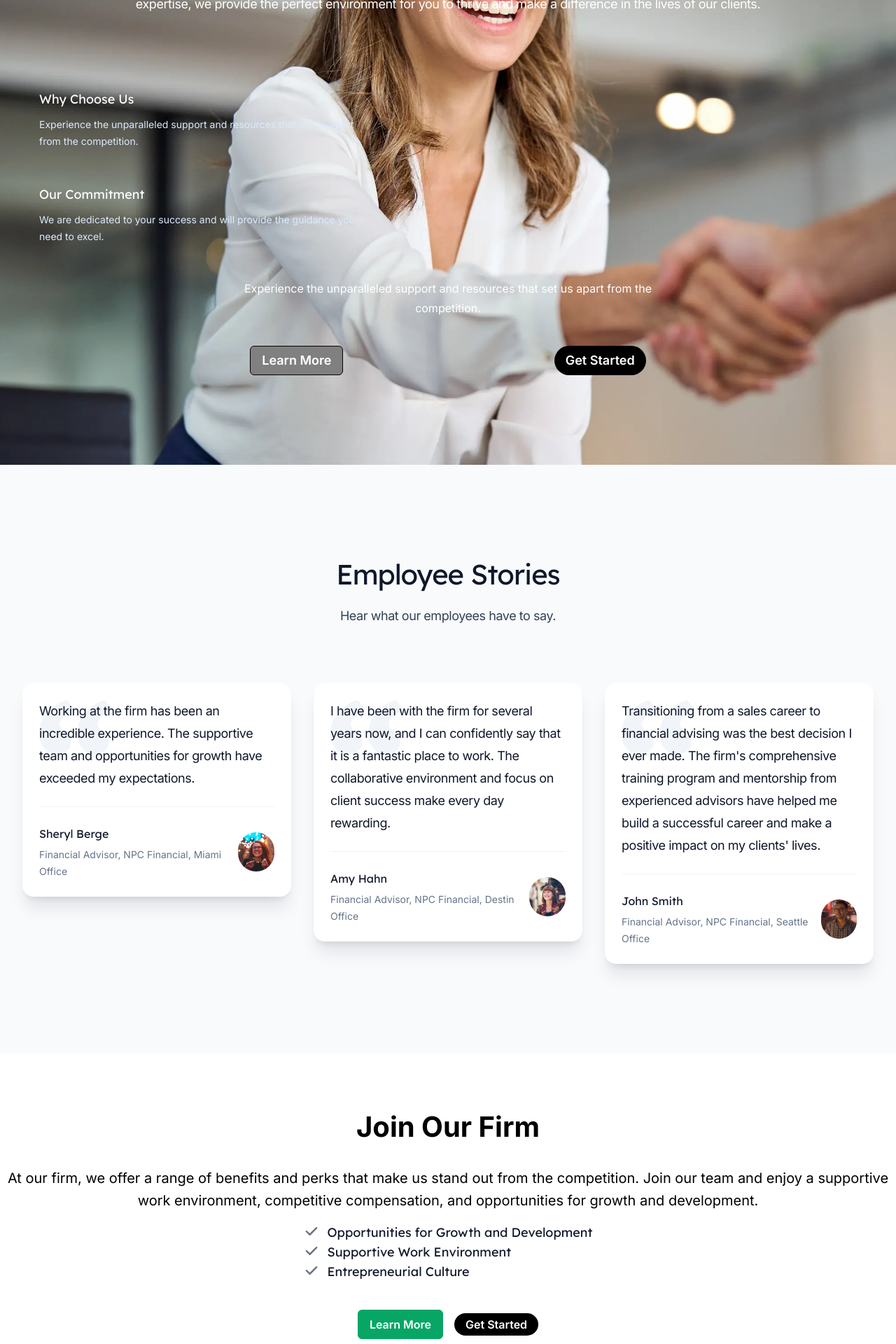
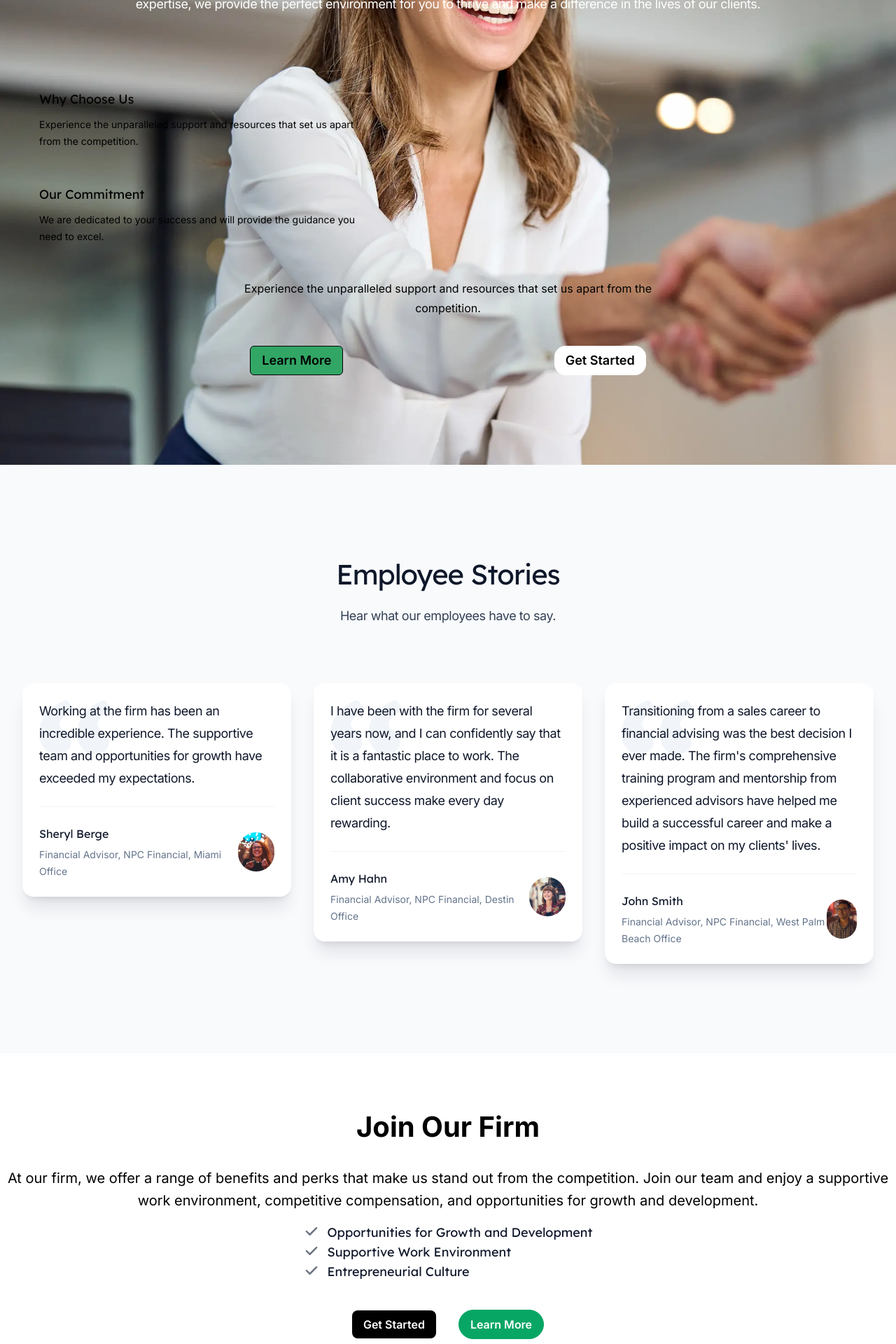
Before and after one commit to mpichardo305/gladvisors-v0, a Next.js app: page / in a window 1280 px wide. Shown: the part 1220-3140 px from the top of the page at 70% size. Built offline with nearby package versions, Linux system fonts and the light colour scheme.

Commit message:
re-downloaded packages by installing npm install next@latest react@latest react-dom@latest , changed some UI like font color and button sizes to make website look cleaner

```diff
--- a/package.json
+++ b/package.json
@@ -16,10 +16,10 @@
     "autoprefixer": "^10.4.12",
     "clsx": "^1.2.1",
     "focus-visible": "^5.2.0",
-    "next": "^13.2.4",
+    "next": "^14.0.4",
     "postcss-focus-visible": "^6.0.4",
-    "react": "18.2.0",
-    "react-dom": "18.2.0",
+    "react": "^18.2.0",
+    "react-dom": "^18.2.0",
     "tailwindcss": "^3.3.0"
   },
   "devDependencies": {
--- a/src/components/Faqs.jsx
+++ b/src/components/Faqs.jsx
@@ -38,7 +38,7 @@ export function Faqs() {
     <section
       id="faq"
       aria-labelledby="faq-title"
-      className="relative overflow-hidden bg-slate-50 py-20 sm:py-32"
+      className="relative overflow-hidden bg-slate-50 py-20 "
     >
       <Image
         className="absolute left-1/2 top-0 max-w-none -translate-y-1/4 translate-x-[-30%]"
--- a/src/components/PrimaryFeatures.jsx
+++ b/src/components/PrimaryFeatures.jsx
@@ -63,7 +63,7 @@ export function PrimaryFeatures() {
           <h2 className="font-display text-3xl tracking-tight text-white sm:text-4xl md:text-5xl">
             Unlock Your Potential with Our Prestigious Firm
           </h2>
-          <p className="mt-10 text-lg tracking-tight text-white">
+          <p className="mt-10 text-lg tracking-tight" style={{color: 'white'}}>
             At our firm, we offer a unique opportunity for talented individuals
             to join our prestigious financial planning practice. With our regal
             design and industry expertise, we provide the perfect environment
@@ -89,16 +89,16 @@ export function PrimaryFeatures() {
                       <h3>
                         <Tab
                           className={clsx(
-                            'cursor-default font-display text-lg text-blue-100 lg:text-white [&:not(:focus-visible)]:focus:outline-none'
+                            'cursor-default font-display text-lg [&:not(:focus-visible)]:focus:outline-none'
                           )}
                         >
-                          <span className="absolute inset-0 rounded-full lg:rounded-l-xl lg:rounded-r-none" />
+                          <span className="absolute inset-0 rounded-full lg:rounded-l-xl lg:rounded-r-none"  style={{color: 'black'}}/>
                           {feature.title}
                         </Tab>
                       </h3>
                       <p
                         className={clsx(
-                          'mt-2 hidden text-sm text-blue-100 lg:block'
+                          'mt-2 hidden text-sm lg:block'
                         )}
                       >
                         {feature.description}
@@ -109,10 +109,10 @@ export function PrimaryFeatures() {
               </div>
               <Tab.Panels className="lg:col-span-12">
                 {features.map((feature) => (
-                  <Tab.Panel key={feature.title} unmount={false}>
+                  <Tab.Panel key={feature.title} unmount={false} style={{font: 'black'}}>
                     <div className="relative sm:px-6">
                       <div className="absolute bottom-[-1.25rem] sm:inset-x-0" />
-                      <p className="relative mx-auto max-w-2xl text-base text-white sm:text-center">
+                      <p className="relative mx-auto max-w-2xl text-black text-base sm:text-center" style={{ color: "black" }}>
                         {feature.description}
                       </p>
                       <div
@@ -124,8 +124,8 @@ export function PrimaryFeatures() {
                       >
                         <Button
                           style={{
-                            color: 'white',
-                            backgroundColor: 'gray',
+                            color: 'black',
+                            backgroundColor: '#32A665',
                             borderRadius: '0.375rem',
                             border: '1px solid black',
                             padding: '0.5rem 1rem',
@@ -137,12 +137,13 @@ export function PrimaryFeatures() {
                         </Button>
                         <Button
                           style={{
-                            borderRadius: '9999px',
-                            backgroundColor: 'black',
+                            borderRadius: '1.5rem',
+                            backgroundColor: 'white',
                             padding: '0.25rem 1rem',
                             fontSize: '1.125rem',
-                            color: 'white',
+                            color: 'black',
                             cursor: 'pointer',
+                            borderRadius: '1rem',
                           }}
                           href="/register"
                         >
--- a/src/components/Testimonials.jsx
+++ b/src/components/Testimonials.jsx
@@ -38,7 +38,7 @@ const testimonials = [
         "Transitioning from a sales career to financial advising was the best decision I ever made. The firm's comprehensive training program and mentorship from experienced advisors have helped me build a successful career and make a positive impact on my clients' lives.",
       author: {
         name: 'John Smith',
-        role: 'Financial Advisor, NPC Financial, Seattle Office',
+        role: 'Financial Advisor, NPC Financial, West Palm Beach Office',
         years: '2 years',
         image: avatarImage3,
       },
--- a/src/components/WhyUs.jsx
+++ b/src/components/WhyUs.jsx
@@ -46,26 +46,11 @@ export function WhyUs() {
               marginBottom: '40px',
             }}
           >
+
             <Button
               style={{
-                color: 'white',
-                backgroundColor: '#08A665', // Light green color
-                borderRadius: '0.375rem',
-                border: '1px solid #08A665', // Light green border
-                padding: '0.5rem 1rem',
-                fontSize: '16px',
-                cursor: 'pointer',
-                marginRight: '1rem', // Add margin to right
-              }}
-              href="https://www.youtube.com/watch?v=dQw4w9WgXcQ"
-            >
-              <span>Learn More</span>
-            </Button>
-            <Button
-              style={{
-                borderRadius: '9999px',
+                borderRadius: '0.5rem',
                 backgroundColor: 'black',
-                padding: '0.25rem 1rem',
                 fontSize: '16px',
                 color: 'white',
                 cursor: 'pointer',
@@ -73,6 +58,21 @@ export function WhyUs() {
               href="/register"
             >
               Get Started
+            </Button>
+            <Button
+              style={{
+                color: 'white',
+                backgroundColor: '#08A665', // Light green color
+                borderRadius: '1.5rem',
+                border: '1px solid #08A665', // Light green border
+                padding: '0.5rem 1rem',
+                fontSize: '16px',
+                cursor: 'pointer',
+                marginLeft: '2rem', // Add margin to right
+              }}
+              href="https://www.youtube.com/watch?v=dQw4w9WgXcQ"
+            >
+              <span>Learn More</span>
             </Button>
           </div>
         </div>
```
Also changed, not shown: 1 other file (tests, documents, lock files or other folders).
